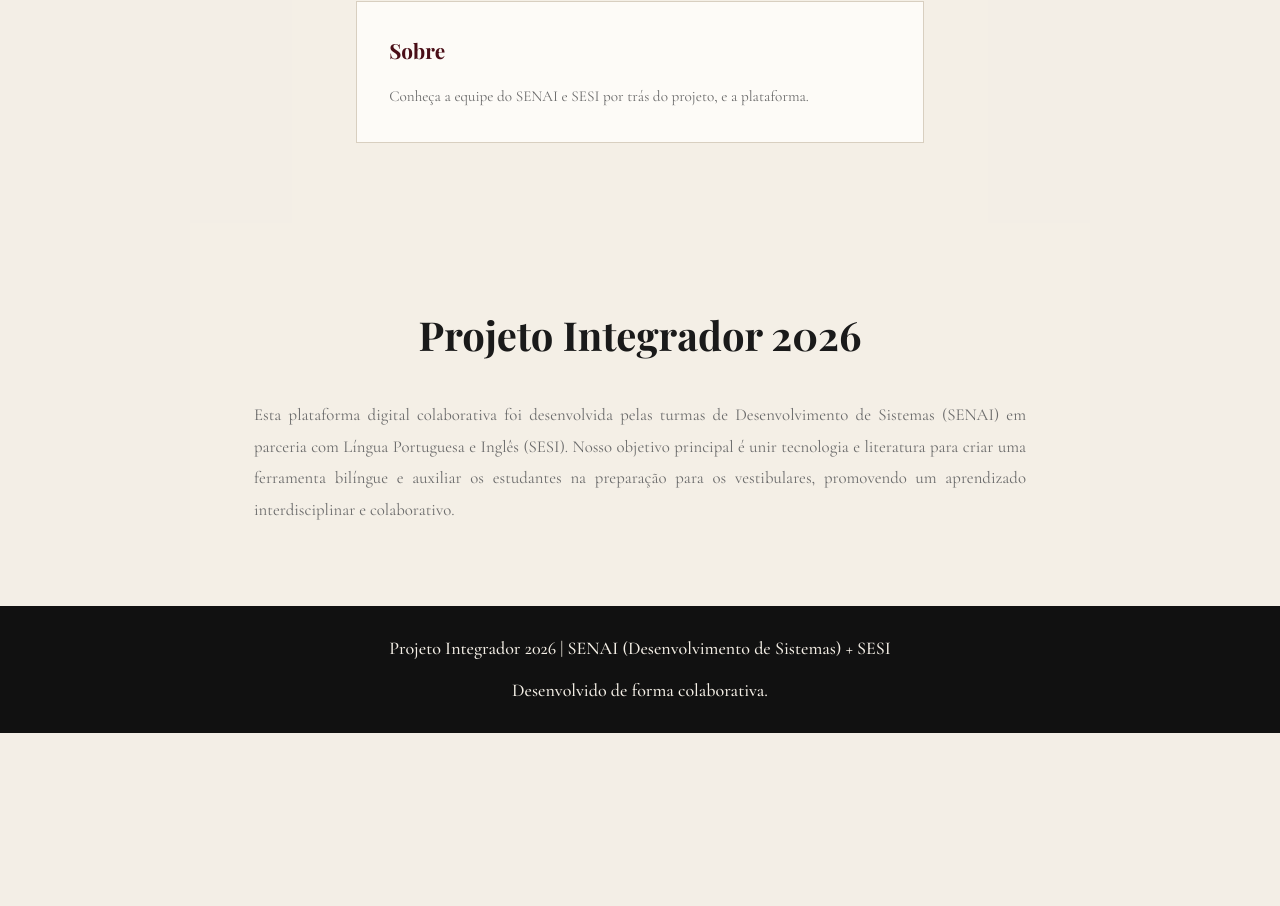
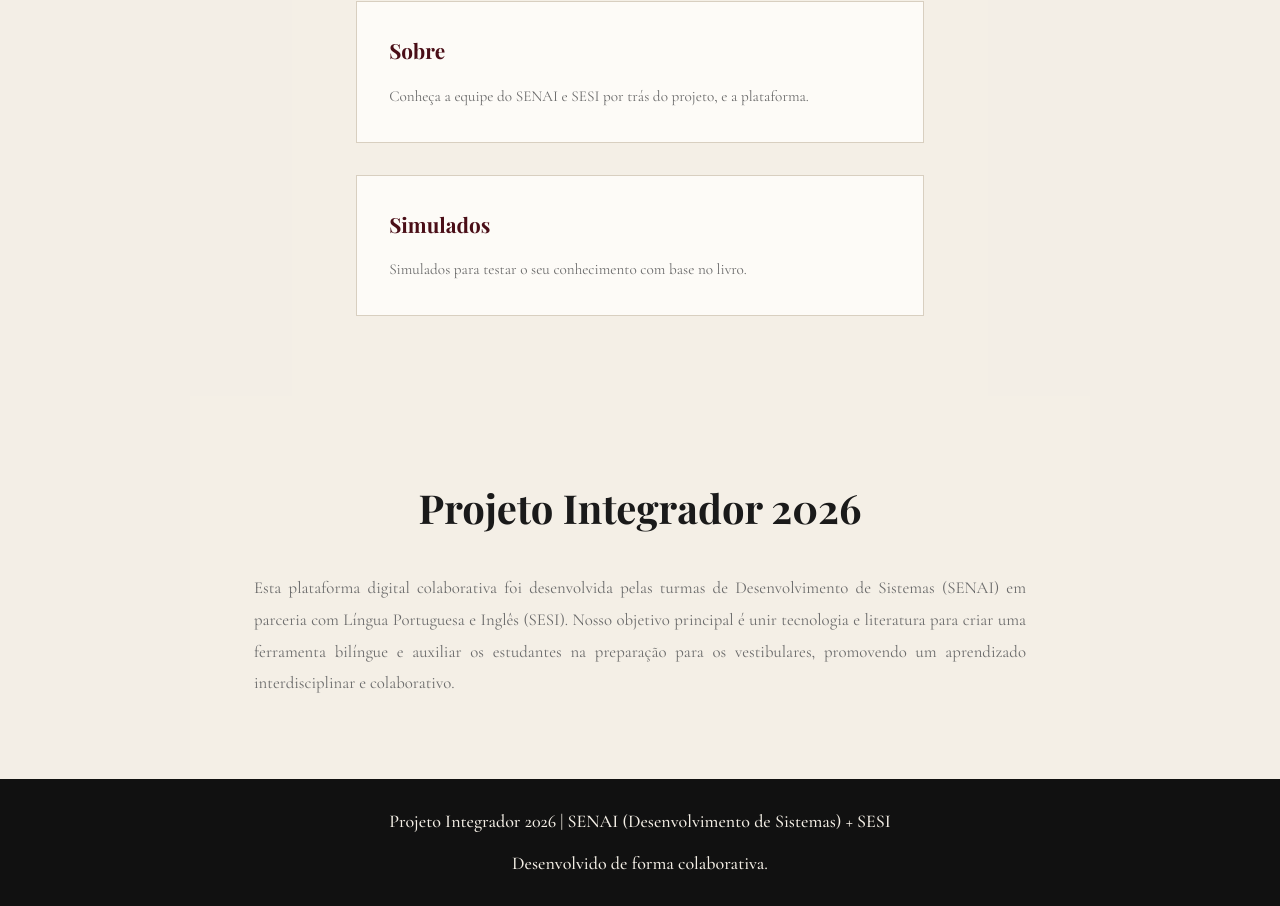
Before and after one commit to JhonatanFavoreto/projeto-clubyx-frontend, a React (Vite) app: page / in a window 1280 px wide. Shown: the part 2543-3449 px from the top of the page. Before the commit the page ends 3276 px from the top, so only its background shows below. Built offline with nearby package versions, Linux system fonts and the light colour scheme; a web font is replaced by a local one.

Commit message:
feat: continua a pagina simulados

```diff
--- a/src/pages/Biblioteca.jsx
+++ b/src/pages/Biblioteca.jsx
@@ -30,8 +30,14 @@
         {
             titulo: 'O Guarani',
             autor: 'José de Alencar',
-            descricao: 'Romance indianista que narra a paixão platônica e devoção do índio Peri por Ceci, filha de um fidalgo português, no século XVII. ',
+            descricao: 'Romance indianista que narra a paixão platônica e devoção do índio Peri por Ceci, filha de um fidalgo português, no século XVII.',
         },
+        {
+            titulo: "Olhos D'Água",
+            autor: 'Conceição Evaristo',
+            descricao: 'Uma coletânea de 15 contos que retratam a vivência de afro-brasileiros em situação de vulnerabilidade.',
+
+        }
     ];
 
     return (
--- a/src/pages/Home.jsx
+++ b/src/pages/Home.jsx
@@ -96,6 +96,10 @@
                         <h3>Sobre</h3>
                         <p>Conheça a equipe do SENAI e SESI por trás do projeto, e a plataforma.</p>
                     </div>
+                    <div className='card'>
+                        <h3>Simulados</h3>
+                        <p>Simulados para testar o seu conhecimento com base no livro.</p>
+                    </div>
                 </div>
             </section>
 
--- a/src/pages/Simulados.jsx
+++ b/src/pages/Simulados.jsx
@@ -49,6 +49,12 @@
 
                     <button>E) uma defesa da continuidade da linhagem familiar.</button>
                 </div>
+
+                <div className="next-button-container">
+                    <button className="next-button">
+
+                    </button>
+                </div>
             </main>
 
             <footer className='footer'>
--- a/src/styles/Simulados.css
+++ b/src/styles/Simulados.css
@@ -143,6 +143,7 @@
   cursor: pointer;
   transition: 0.25s;
   font-family: inherit;
+
 }
 
 .options button:hover {
@@ -151,7 +152,7 @@
 }
 
 .footer {
-  margin-top: auto;
+  margin-top: 300px;
   background: #111;
   color: #f2f2f2;
   text-align: center;
```
